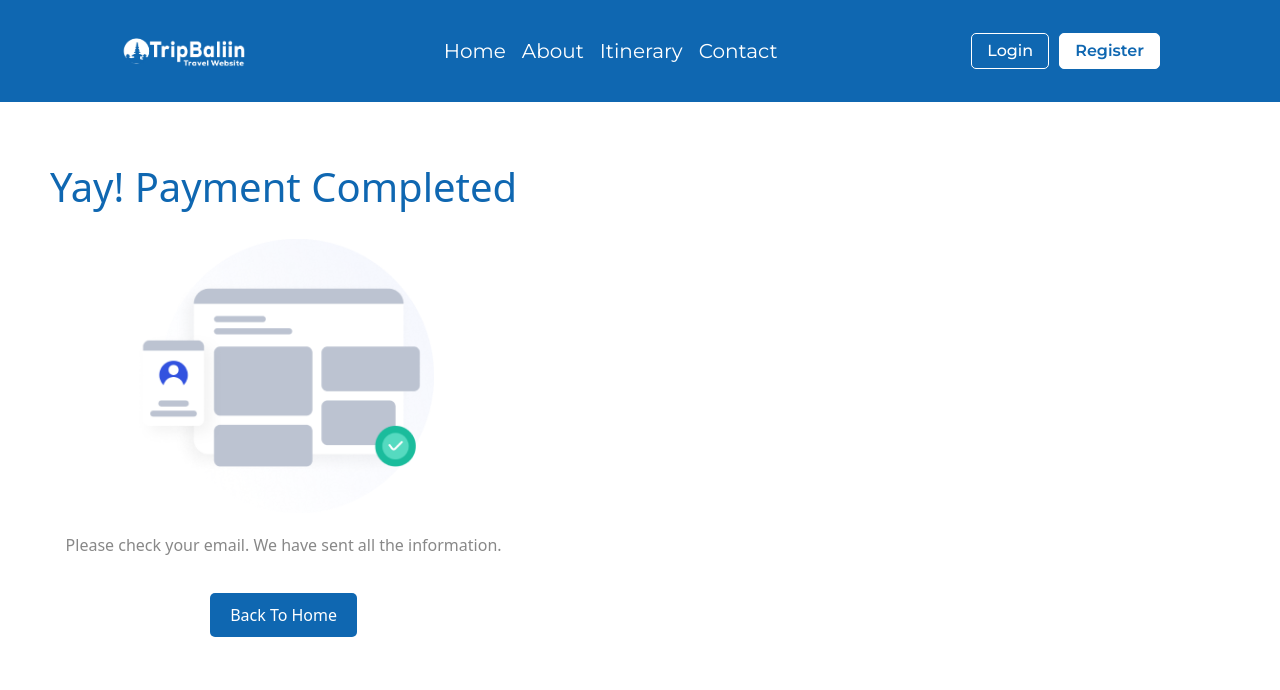
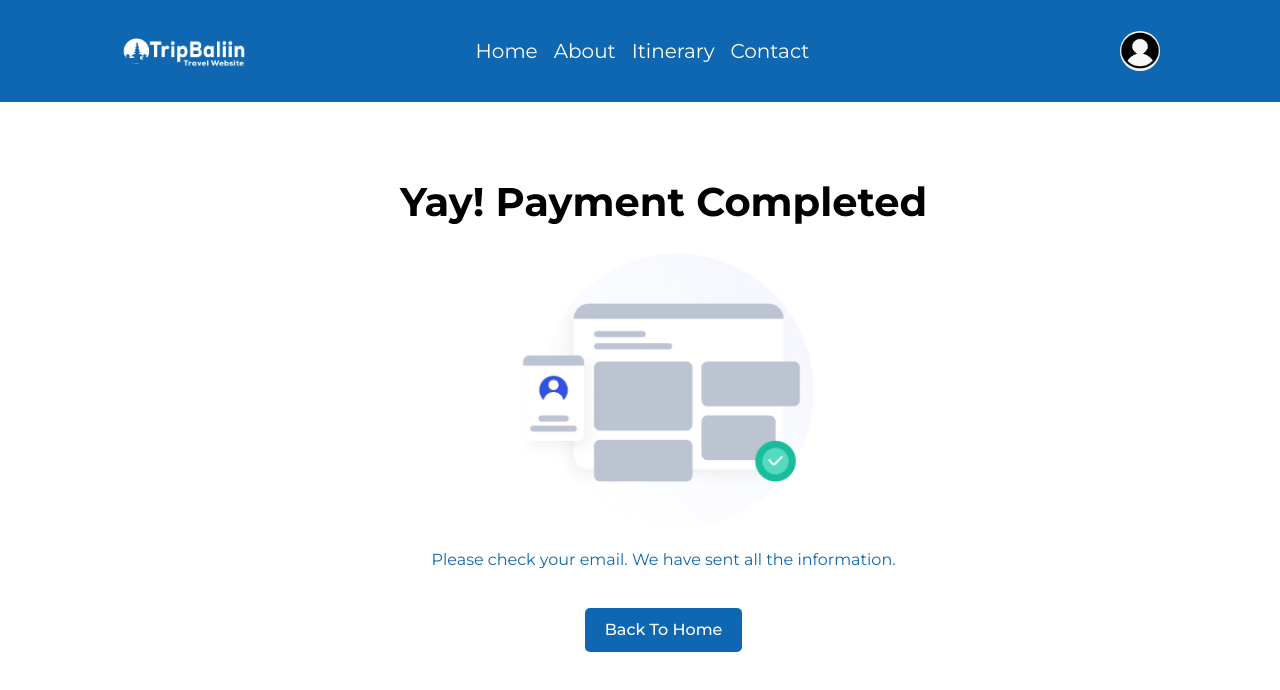
Before and after one commit to patrickrayy/FrontEnd-TripBaliIn, a React (Vite) app: page /payment-completed in a window 1280 px wide. Shown: the top 690 px of the page. Built offline with nearby package versions, Linux system fonts and the light colour scheme.

Commit message:
rapihin payment

```diff
--- a/src/components/HistoryCard.jsx
+++ b/src/components/HistoryCard.jsx
@@ -95,6 +95,7 @@ const styles = {
     width: "100%",
     height: "240px",
     position: "relative",
+    fontFamily: "Montserrat, sans-serif",
   },
   image: {
     width: "340px",
@@ -112,17 +113,20 @@ const styles = {
     fontWeight: "bold",
     margin: "0 0 5px 0",
     textAlign: "left",
+    fontFamily: "Montserrat, sans-serif",
   },
   address: {
     fontSize: "14px",
     color: "#6F6F6F",
     marginBottom: "10px",
     textAlign: "left",
+    fontFamily: "Montserrat, sans-serif",
   },
   rating: {
     display: "flex",
     alignItems: "center",
     marginBottom: "10px",
+    fontFamily: "Montserrat, sans-serif",
   },
   reviewValue: {
     fontSize: "12px",
@@ -138,11 +142,13 @@ const styles = {
     marginTop: "20px",
     alignItems: "flex-start",
     position: "relative",
+    fontFamily: "Montserrat, sans-serif",
   },
   checkIn: {
     textAlign: "left",
     flex: 1, // Membagi ruang secara proporsional
     paddingRight: "10px",
+    fontFamily: "Montserrat, sans-serif",
   },
   checkOut: {
     textAlign: "left",
@@ -150,12 +156,14 @@ const styles = {
     paddingLeft: "200px",
     marginTop: "-90px",
     justifyContent: "center",
+    fontFamily: "Montserrat, sans-serif",
   },
   dateLabel: {
     fontSize: "14px",
     fontWeight: "bold",
     marginBottom: "5px",
     color: "#333",
+    fontFamily: "Montserrat, sans-serif",
   },
   date: {
     fontSize: "16px",
@@ -163,14 +171,17 @@ const styles = {
     color: "#333",
     marginBottom: "5px",
     marginTop: "-10px",
+    fontFamily: "Montserrat, sans-serif",
   },
   time: {
     fontSize: "12px",
     color: "#6F6F6F",
+    fontFamily: "Montserrat, sans-serif",
   },
   priceSection: {
     textAlign: "right",
     marginLeft: "20px",
+    fontFamily: "Montserrat, sans-serif",
   },
   price: {
     fontSize: "20px",
@@ -179,6 +190,7 @@ const styles = {
     position: "absolute", // Agar berada di pojok kanan atas
     top: "40px", // Jarak dari atas
     right: "10px",
+    fontFamily: "Montserrat, sans-serif",
   },
   taxesInfo: {
     fontSize: "12px",
@@ -186,6 +198,7 @@ const styles = {
     position: "absolute", // Agar berada di pojok kanan atas
     top: "68px", // Jarak dari atas
     right: "10px",
+    fontFamily: "Montserrat, sans-serif",
   },
   roomDaysInfo: {
     fontSize: "14px",
@@ -195,6 +208,7 @@ const styles = {
     position: "absolute", // Agar berada di pojok kanan atas
     top: "15px", // Jarak dari atas
     right: "10px", // Jarak dari kanan
+    fontFamily: "Montserrat, sans-serif",
   },
 };
 
--- a/src/pages/BokingPage.jsx
+++ b/src/pages/BokingPage.jsx
@@ -34,12 +34,13 @@ const BookingPage = () => {
   };
 
   return (
-    <div style={{ padding: "40px", maxWidth: "1200px", margin: "0 auto" }}>
+    <div style={{ padding: "160px", maxWidth: "1200px", margin: "0 auto" }}>
       <NavbarAfter />
-      <h1 style={{ textAlign: "center", marginBottom: "5px" }}>Booking Information</h1>
+      <h1 style={{ textAlign: "center", marginLeft: "150px", marginBottom: "4px",fontFamily: "Montserrat, sans-serif"}}>Booking Information</h1>
+      <p style={{ textAlign: "center", marginLeft: "150px", marginBottom: "30px",fontFamily: "Montserrat, sans-serif"}}>Please fill up the blank fields below</p>
 
       {/* Konten Booking */}
-      <div style={{ display: "flex", justifyContent: "center", border: "1px solid #ddd", borderRadius: "8px", padding: "20px", boxShadow: "0px 4px 6px rgba(0, 0, 0, 0.1)", width: "1000px", margin: "0 auto" }}>
+      <div style={{ display: "flex", justifyContent: "center", border: "1px solid #ddd", borderRadius: "8px", padding: "20px", boxShadow: "0px 4px 6px rgba(0, 0, 0, 0.1)", width: "1000px", margin: "0 auto",fontFamily: "Montserrat, sans-serif" }}>
         <img src={villa.image} alt={villa.title} style={{ width: "45%", borderRadius: "8px" }} />
         <div style={{ width: "50%", paddingLeft: "20px" }}>
           <h2>{villa.title}</h2>
@@ -54,7 +55,7 @@ const BookingPage = () => {
 
           {/* Pilihan Tanggal */}
           <div style={{ marginTop: "20px" }}>
-            <label style={{ display: "block", marginBottom: "5px" }}>Pick a Date:</label>
+            <label style={{ display: "block", marginBottom: "5px",fontFamily: "Montserrat, sans-serif",}}>Pick a Date:</label>
             <input
               type="date"
               value={selectedDate}
@@ -71,10 +72,27 @@ const BookingPage = () => {
       </div>
 
       {/* Tombol Booking dan Cancel */}
-      <div style={{ textAlign: "center", marginTop: "30px" }}>
-        <button onClick={handleBooking} style={bookNowStyle}>Book Now</button>
-        <button onClick={handleCancel} style={cancelStyle}>Cancel</button>
-      </div>
+      <div
+  style={{
+    textAlign: "center",
+    marginLeft: "140px",
+    marginTop: "30px",
+    fontFamily: "Montserrat, sans-serif",
+  }}
+>
+  <button
+    onClick={handleBooking}
+    style={{ ...bookNowStyle, marginLeft: "300px", display: "block", marginBottom: "10px",fontFamily: "Montserrat, sans-serif", }}
+  >
+    Book Now
+  </button>
+  <button
+    onClick={handleCancel}
+    style={{ ...cancelStyle, display: "block", marginLeft: "300px", fontFamily: "Montserrat, sans-serif", }}
+  >
+    Cancel
+  </button>
+</div>
     </div>
   );
 };
@@ -88,6 +106,7 @@ const buttonStyle = {
   padding: "10px 20px",
   fontSize: "16px",
   cursor: "pointer",
+  fontFamily: "Montserrat, sans-serif",
 };
 
 // Style untuk tombol Book Now dan Cancel
--- a/src/pages/PaymentCompleted.jsx
+++ b/src/pages/PaymentCompleted.jsx
@@ -1,5 +1,6 @@
 import React from "react";
 import { useNavigate } from "react-router-dom";
+import NavbarAfter from "../components/NavbarAfter"; // Import NavbarAfter
 
 const PaymentCompleted = () => {
   const navigate = useNavigate();
@@ -9,17 +10,33 @@ const PaymentCompleted = () => {
   };
 
   return (
-    <div style={{ textAlign: "center", padding: "50px" }}>
-      <h1 style={{ color: "#0F67B1" }}>Yay! Payment Completed</h1>
+    <div>
+      {/* Navbar */}
+      <NavbarAfter />
+
+      {/* Konten Utama */}
+      <div
+        style={{
+          textAlign: "center",
+          marginLeft: "300px",
+          marginTop: "30px",
+          padding: "100px",
+          fontFamily: "Montserrat, sans-serif",
+        }}
+      >
+        <h1 style={{ color: "black",fontWeight: "bold" }}>Yay! Payment Completed</h1>
         <img
           src="/assets/images/complite.png" // Ganti dengan URL gambar
           alt="Success"
           style={{ width: "300px", margin: "20px auto" }}
         />
-      <p style={{ color: "#888" }}>Please check your email. We have sent all the information.</p>
+        <p style={{ color: "#0F67B1" }}>
+          Please check your email. We have sent all the information.
+        </p>
         <button onClick={handleBackToHome} style={buttonStyle}>
           Back To Home
         </button>
+      </div>
     </div>
   );
 };
@@ -33,6 +50,7 @@ const buttonStyle = {
   fontSize: "16px",
   cursor: "pointer",
   marginTop: "20px",
+  fontFamily: "Montserrat, sans-serif",
 };
 
 export default PaymentCompleted;
--- a/src/pages/PaymentPage.jsx
+++ b/src/pages/PaymentPage.jsx
@@ -22,7 +22,7 @@ const PaymentPage = () => {
   };
 
   return (
-    <div style={{ padding: "40px", maxWidth: "800px", margin: "0 auto" }}>
+    <div style={{ padding: "40px",fontFamily: "Montserrat, sans-serif", maxWidth: "800px", margin: "0 auto",marginTop:"70px",marginLeft: "calc((100vw - 800px) / 2 - 20px)",  }}>
       <NavbarAfter />
       <h1 style={{ textAlign: "center", marginBottom: "20px" }}>Payment</h1>
       <p style={{ textAlign: "center", marginBottom: "30px", color: "#888" }}>
@@ -55,7 +55,7 @@ const PaymentPage = () => {
         </div>
 
         {/* Form Pembayaran */}
-        <div style={{ width: "50%" }}>
+        <div style={{ width: "50%",fontFamily: "Montserrat, sans-serif", }}>
           <input type="text" placeholder="Payment card number" style={inputStyle} />
           <select style={inputStyle}>
             <option value="">Select Bank</option>
@@ -73,11 +73,9 @@ const PaymentPage = () => {
       </div>
 
       {/* Tombol Pay Now dan Cancel */}
-      <div style={{ textAlign: "center", marginTop: "30px" }}>
-        <button onClick={handlePayNow} style={payNowStyle}>Pay Now</button>
-        <button onClick={handleCancel} style={cancelStyle}>
-          Cancel
-        </button>
+      <div style={{ textAlign: "center", marginTop: "30px", display: "flex", flexDirection: "column", alignItems: "center", gap: "10px",fontFamily: "Montserrat, sans-serif", }}>
+  <button onClick={handlePayNow} style={payNowStyle}>Pay Now</button>
+  <button onClick={handleCancel} style={cancelStyle}>Cancel</button>
       </div>
     </div>
   );
@@ -101,6 +99,7 @@ const buttonStyle = {
   padding: "10px 20px",
   fontSize: "16px",
   cursor: "pointer",
+  fontFamily: "Montserrat, sans-serif",
 };
 
 const payNowStyle = { ...buttonStyle, width: "150px", marginRight: "10px" };
--- a/src/pages/VillaDetailsPage.jsx
+++ b/src/pages/VillaDetailsPage.jsx
@@ -49,6 +49,8 @@ const VillaDetailsPage = () => {
             marginTop: "30px",
             flexWrap: "wrap", // Ensures that on small screens, the layout adjusts
             gap: "5px", // Space between the description and booking info
+            textAlign: "justify", // Makes text justified
+            fontFamily: "'Montserrat', sans-serif",
           }}
         >
           {/* Villa Description (Left Side) */}
@@ -69,6 +71,7 @@ const VillaDetailsPage = () => {
               display: "flex",
               flexDirection: "column",
               justifyContent: "space-between",
+              fontFamily: "Montserrat, sans-serif",
             }}
           >
            <div
@@ -85,6 +88,7 @@ const VillaDetailsPage = () => {
       fontSize: "18px", // Smaller font for the "Start Booking"
       fontWeight: "600", // Slightly lighter weight
       color: "#333", // Darker color for the "Start Booking"
+      fontFamily: "Montserrat, sans-serif",
     }}
   >
     Start Booking:
@@ -97,6 +101,7 @@ const VillaDetailsPage = () => {
       fontWeight: "300", // Bold weight for the price
       color: "red", // Red color for the price to make it stand out
       marginTop: "5px", // Small gap between "Start Booking" and price
+      fontFamily: "Montserrat, sans-serif",
     }}
   >
     IDR {villa.price} /per Night
@@ -115,6 +120,7 @@ const VillaDetailsPage = () => {
       cursor: "pointer",
       marginTop: "20px",
       width: "100%",
+      fontFamily: "Montserrat, sans-serif",
     }}
   >
     Book Now
@@ -130,6 +136,7 @@ const VillaDetailsPage = () => {
             justifyContent: "space-between",
             marginTop: "40px",
             flexWrap: "wrap",
+            fontFamily: "Montserrat, sans-serif",
           }}
         >
           <div style={{ textAlign: "center", width: "15%" }}>
--- a/src/pages/history.jsx
+++ b/src/pages/history.jsx
@@ -96,12 +96,13 @@ const styles = {
     fontWeight: "bold", // Teks tebal
     color: "#007BFF", // Warna abu-abu
     marginBottom: "20px", // Jarak bawah
-    fontFamily: "'Arial', sans-serif", // Font
+    fontFamily: "Montserrat, sans-serif", // Font
     textAlign: "left",
   },
   breadcrumbLink: {
     color: "#6F6F6F", // Warna biru untuk "Home"
     cursor: "pointer", // Tunjukkan sebagai link
+    fontFamily: "Montserrat, sans-serif",
   },
   backButton: {
     backgroundColor: "#007BFF",
@@ -114,6 +115,7 @@ const styles = {
     cursor: "pointer",
     marginTop: "20px",
     textAlign: "center",
+    fontFamily: "Montserrat, sans-serif",
   },
 };
 
```
Lines whose indentation alone changed are shown as unchanged.
